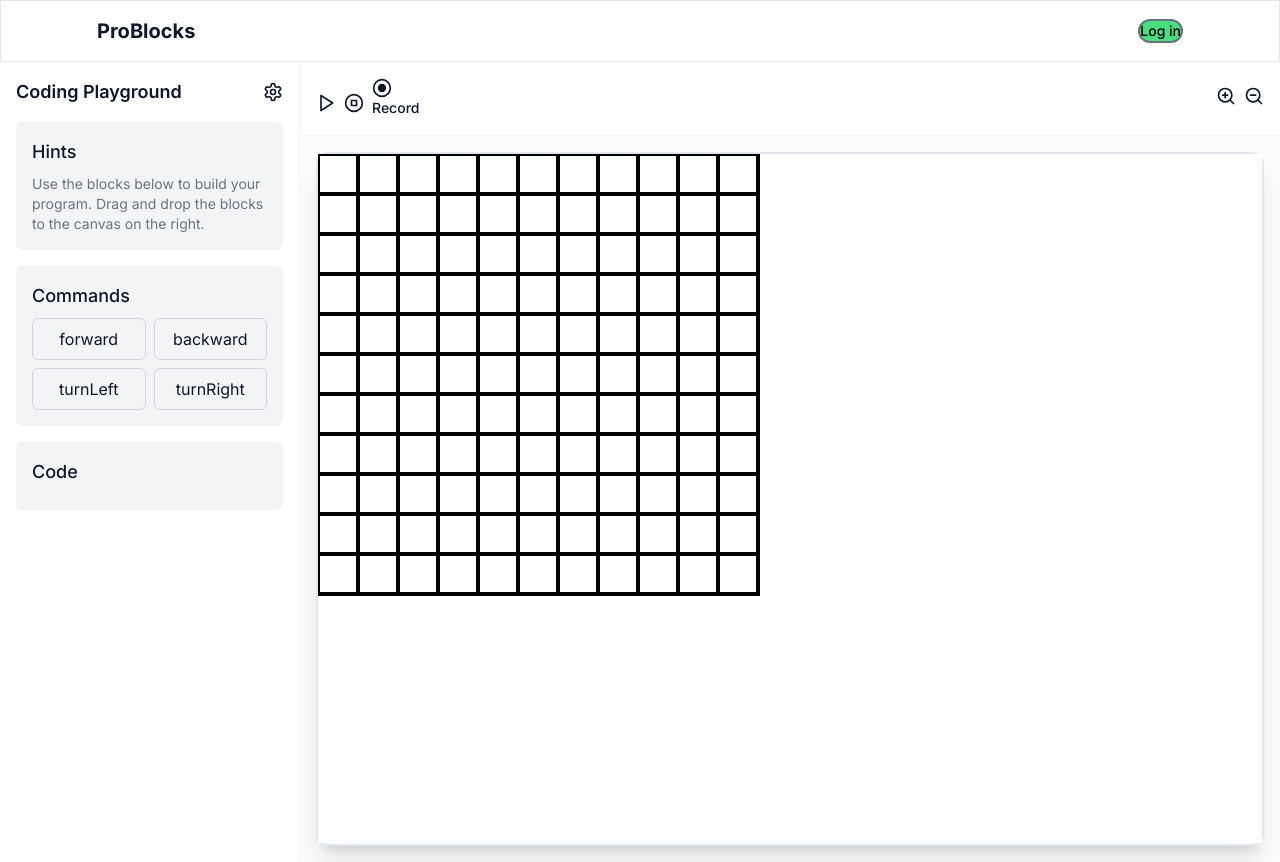
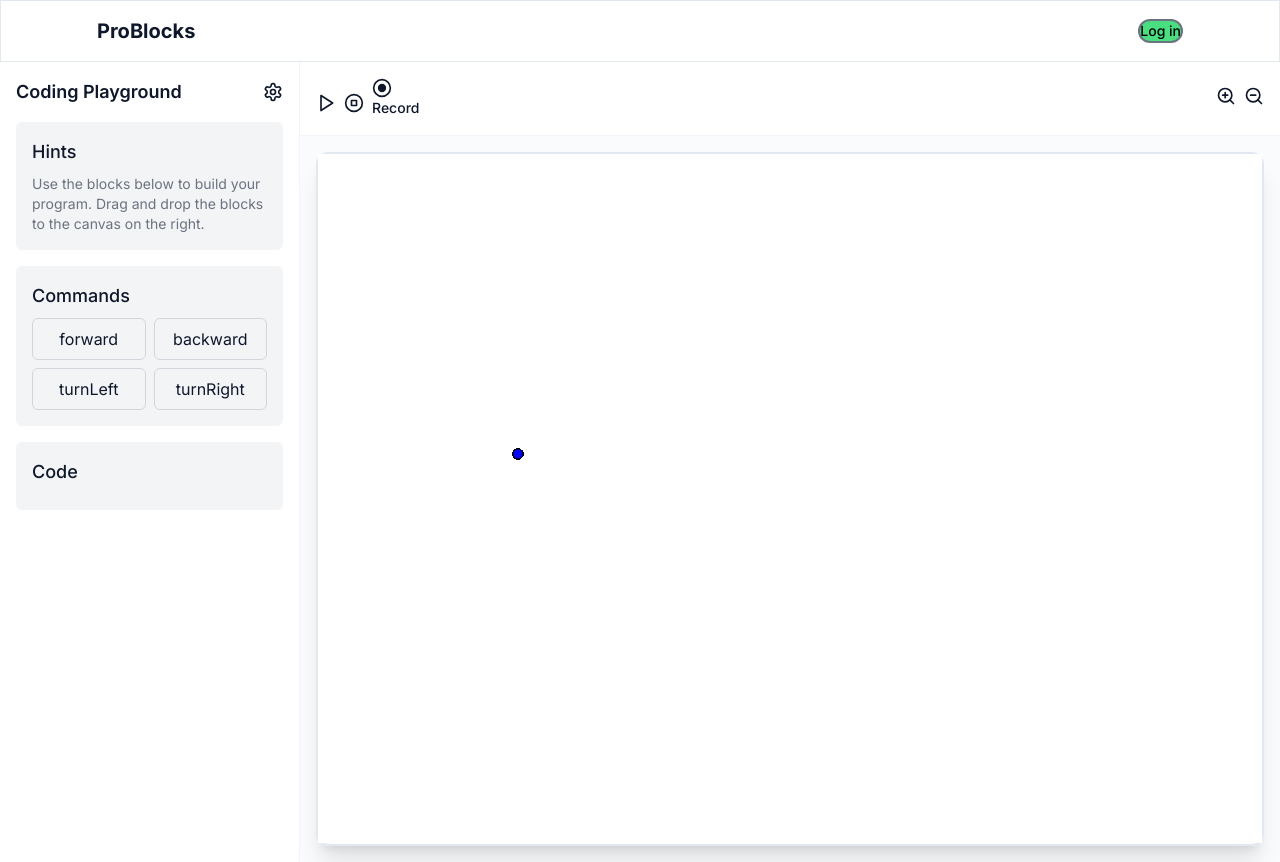
Before and after one commit to WeAreBuildingStuff/ProBlocks, a Next.js app in the folder apps/web/: page /draw/playground in a window 1280 px wide. Built offline with nearby package versions, Linux system fonts and the light colour scheme.

Commit message:
[Add] Drawing bot

```diff
--- a/apps/web/src/app/draw/playground/page.tsx
+++ b/apps/web/src/app/draw/playground/page.tsx
@@ -245,10 +245,15 @@ export default function Component() {
           <div className='h-full w-full bg-background rounded-xl shadow-xl'>
             <DrawingCanvas
               commands={[
-                { type: 'connect', start: 'A1', end: 'B2' },
-                { type: 'connect', start: 'B2', end: 'B6' },
-                { type: 'connect', start: 'A6', end: 'B6' },
-                { type: 'connect', start: 'C6', end: 'B6' }
+                { type: 'penDown' },
+                { type: 'forward', distance: 100 },
+                { type: 'turnRight', degrees: 90 },
+                { type: 'forward', distance: 100 },
+                { type: 'turnRight', degrees: 90 },
+                { type: 'forward', distance: 100 },
+                { type: 'turnRight', degrees: 70 },
+                { type: 'forward', distance: 100 },
+                { type: 'penUp' }
               ]}
               controlCommand={controlCommand}
             />
--- a/apps/web/src/components/drawingCanvas.tsx
+++ b/apps/web/src/components/drawingCanvas.tsx
@@ -3,32 +3,36 @@
 import React, { useRef } from 'react';
 import { useP5 } from '../hooks/useP5';
 import p5 from 'p5';
-import { TileConnectionGame } from '../utils/TileConnectionGame'; // Import your TileConnectionGame class
+import { BotDrawingGame } from '../utils/DrawingBotGame';
 import { useMemo } from 'react';
 
 interface DrawingCanvasProps {
-  commands: (TileCommands | ControlCommands)[];
+  commands: DrawingBotCommands[];
   controlCommand: ControlCommands;
 }
 
 const DrawingCanvas: React.FC<DrawingCanvasProps> = ({ commands, controlCommand }) => {
   const divRef = useRef<HTMLDivElement>(null);
 
-  // Memoize commands and controlCommand
   const memoizedCommands = useMemo(() => commands, [commands]);
   const memoizedControlCommand = useMemo(() => controlCommand, [controlCommand]);
 
   const sketch = (p: p5) => {
-    const tileConnectionGame = new TileConnectionGame(p, memoizedCommands);
+    const botDrawingGame = new BotDrawingGame(p, memoizedCommands);
 
     p.setup = () => {
       p.createCanvas(divRef.current?.clientWidth || 910, divRef.current?.clientHeight || 380);
+      p.background(255);
     };
 
     p.draw = () => {
-      p.clear();
-      tileConnectionGame.update(memoizedControlCommand.type === 'start');
-      tileConnectionGame.display();
+      if (memoizedControlCommand.type === 'start') {
+        botDrawingGame.update();
+      } else if (memoizedControlCommand.type === 'reset') {
+        botDrawingGame.resetAnimation();
+      }
+
+      botDrawingGame.display();
     };
 
     p.windowResized = () => {
--- /dev/null
+++ b/apps/web/src/utils/DrawingBotGame.ts
@@ -0,0 +1,100 @@
+// Import p5 and the necessary hooks and components
+import p5 from 'p5';
+
+export class BotDrawingGame {
+  private p: p5;
+  private commands: DrawingBotCommands[];
+  private x: number;
+  private y: number;
+  private angle: number;
+  private penDown: boolean;
+  private currentCommandIndex: number;
+  private distanceMoved: number;
+  private angleTurned: number;
+
+  constructor(p: p5, commands: DrawingBotCommands[]) {
+    this.p = p;
+    this.commands = commands;
+    this.x = 200;
+    this.y = 300;
+    this.angle = 0;
+    this.penDown = true;
+    this.currentCommandIndex = 0;
+    this.distanceMoved = 0;
+    this.angleTurned = 0;
+  }
+
+  update() {
+    if (this.currentCommandIndex < this.commands.length) {
+      const currentCommand = this.commands[this.currentCommandIndex];
+
+      switch (currentCommand.type) {
+        case 'forward':
+          this.moveBot(currentCommand.distance, 1);
+          break;
+        case 'backward':
+          this.moveBot(currentCommand.distance, -1);
+          break;
+        case 'turnLeft':
+          this.turnBot(currentCommand.degrees, -1);
+          break;
+        case 'turnRight':
+          this.turnBot(currentCommand.degrees, 1);
+          break;
+        case 'penUp':
+          this.penDown = false;
+          this.currentCommandIndex++;
+          break;
+        case 'penDown':
+          this.penDown = true;
+          this.currentCommandIndex++;
+          break;
+      }
+    }
+  }
+
+  display() {
+    this.p.push();
+    this.p.translate(this.x, this.y);
+    this.p.rotate(this.p.radians(this.angle));
+    this.p.fill(0, 0, 255);
+    this.p.ellipse(0, 0, 10, 10); // Bot representation
+    this.p.pop();
+  }
+
+  resetAnimation() {
+    this.x = 200;
+    this.y = 300;
+    this.angle = 0;
+    this.penDown = true;
+    this.currentCommandIndex = 0;
+    this.distanceMoved = 0;
+    this.angleTurned = 0;
+  }
+
+  private moveBot(distance: number, direction: number) {
+    if (this.distanceMoved < distance) {
+      const dx = this.p.cos(this.p.radians(this.angle)) * direction;
+      const dy = this.p.sin(this.p.radians(this.angle)) * direction;
+      if (this.penDown) {
+        this.p.line(this.x, this.y, this.x + dx, this.y + dy);
+      }
+      this.x += dx;
+      this.y += dy;
+      this.distanceMoved++;
+    } else {
+      this.distanceMoved = 0;
+      this.currentCommandIndex++;
+    }
+  }
+
+  private turnBot(degrees: number, direction: number) {
+    if (this.angleTurned < degrees) {
+      this.angle += direction;
+      this.angleTurned++;
+    } else {
+      this.angleTurned = 0;
+      this.currentCommandIndex++;
+    }
+  }
+}
```
Also changed, not shown: apps/web/project.d.ts (+9 -1 lines).
